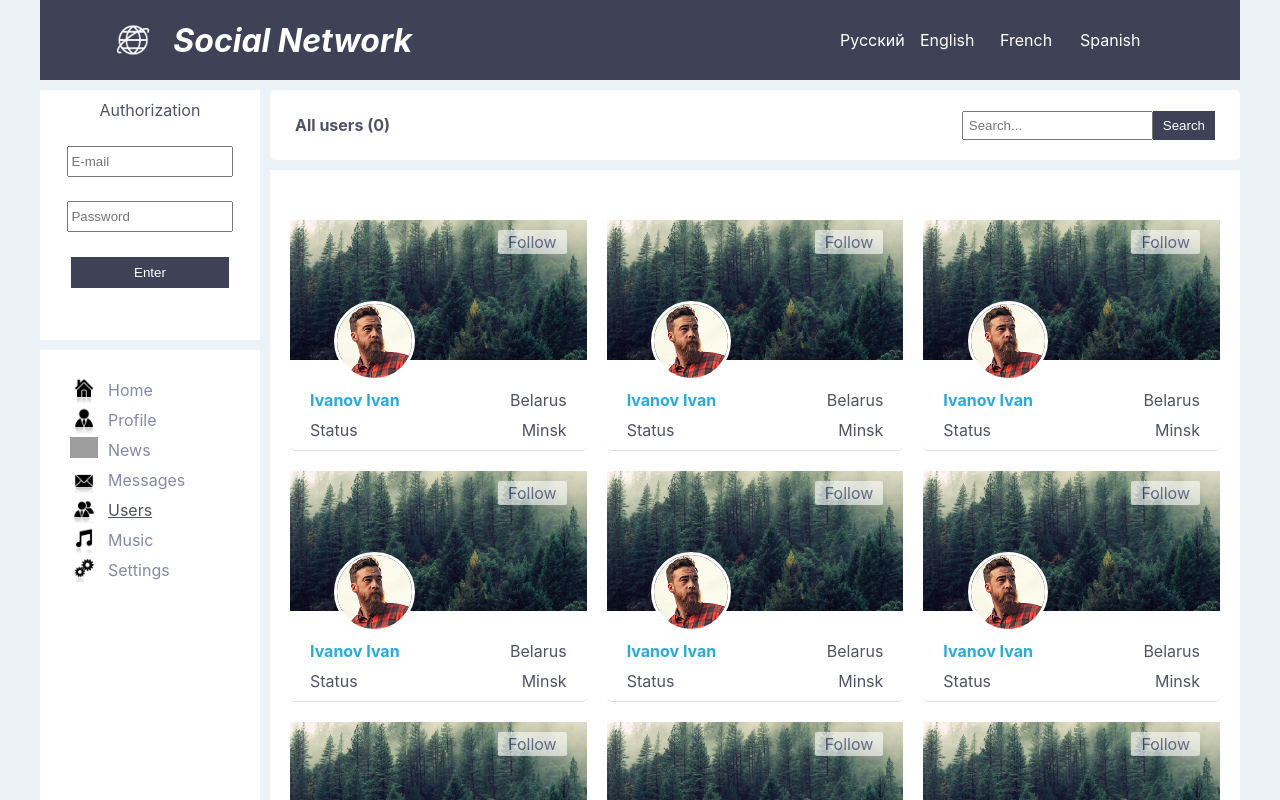
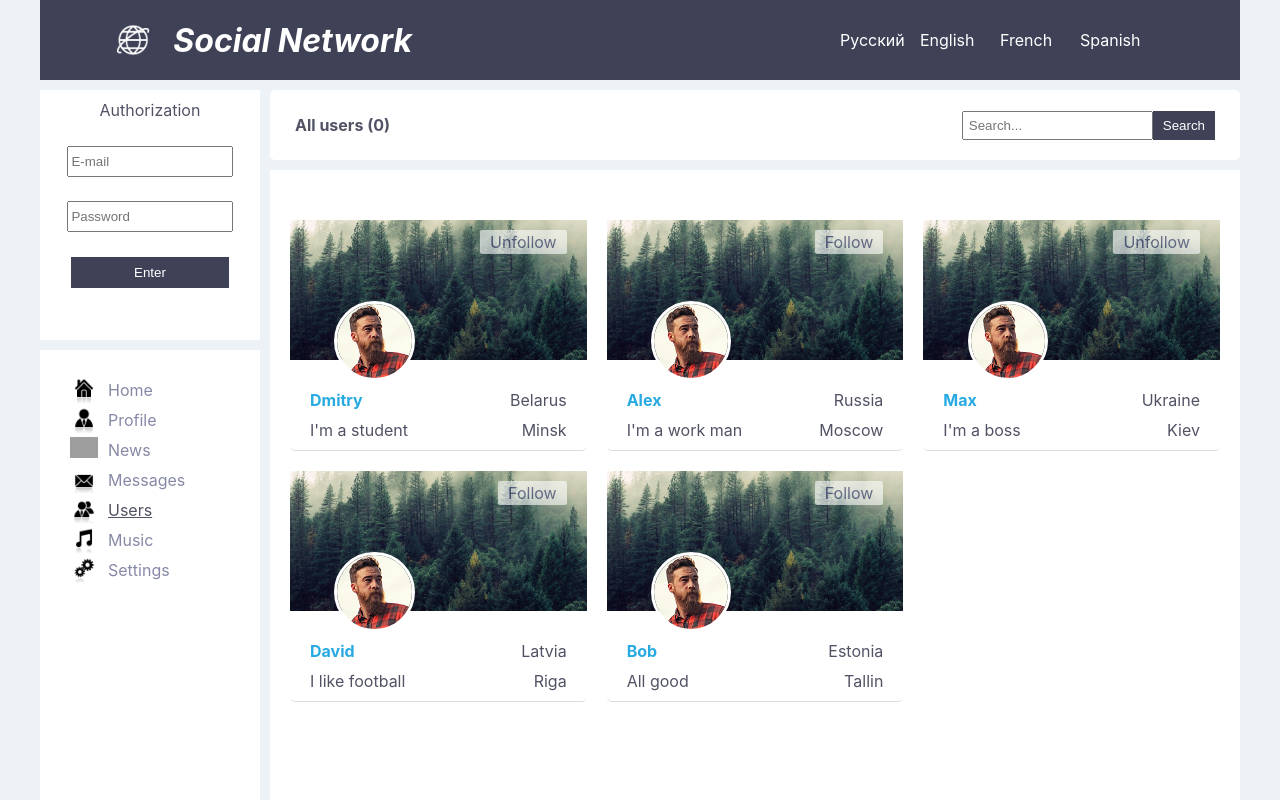
Before and after one commit to Basko-Vladimir/IT-incubator-project, a React (Create React App) app: page /users in a window 1280 px wide. Shown: the top 800 px of the page. Built offline with nearby package versions, Linux system fonts and the light colour scheme; grey boxes are pictures that could not be loaded.

Commit message:
Creating logic users Page (users-reducer, follow, unfollow)

```diff
--- a/src/App.jsx
+++ b/src/App.jsx
@@ -7,10 +7,10 @@ import Login from "./components/Login/Login";
 import Profile from "./components/Profile/Profile";
 import {Route} from "react-router-dom";
 import News from "./components/News/News";
-import Users from "./components/Users/Users";
 import Music from "./components/Music/Music";
 import Settings from "./components/Settings/Settings";
 import Dialogs from "./components/Dialogs/Dialogs";
+import UsersContainer from "./components/Users/UsersContainer";
 
 
 function App() {
@@ -24,7 +24,7 @@ function App() {
                 <Route  path='/profile' component={Profile}/>
                 <Route  path='/news' component={News}/>
                 <Route  path='/messages' component={Dialogs}/>
-                <Route  path='/users' component={Users}/>
+                <Route  path='/users' component={UsersContainer}/>
                 <Route  path='/music' component={Music}/>
                 <Route  path='/settings' component={Settings}/>
             </div>
--- a/src/components/Dialogs/Messages/Messages.jsx
+++ b/src/components/Dialogs/Messages/Messages.jsx
@@ -15,5 +15,6 @@ const Messages = (props) => {
 export default Messages;
 
 Messages.propTypes = {
-    messages: PropTypes.array
+    messages: PropTypes.array,
+    message: PropTypes.string
 };
--- a/src/components/Users/UserItem/UserItem.jsx
+++ b/src/components/Users/UserItem/UserItem.jsx
@@ -1,26 +1,31 @@
 import React from "react";
 import styles from "./UserItem.module.css";
 import avatar from "../../../images/avatar.jpg";
+import PropTypes from "prop-types";
 
-const UserItem = () => {
+const UserItem = (props) => {
     return (
         <div className={styles.userItem}>
             <div className={styles.bgPhoto}>
                 <img src={avatar} className={styles.avatar} alt="avatar"/>
-                <div className={styles.subscription}>Follow</div>
+                { props.isFollow
+                    ?  <div onClick={() => {props.unfollow(props.user.id)} } className={styles.subscription}>Unfollow</div>
+                    :  <div onClick={() => {props.follow(props.user.id)} } className={styles.subscription}>Follow</div> }
+
+
             </div>
             <div className={styles.userInfo}>
                 <div className={styles.name}>
-                    <span>Ivanov Ivan</span>
+                    <span>{props.user.name}</span>
                 </div>
-                <div className={styles.counrty}>
-                    <span>Belarus</span>
+                <div >
+                    <span>{props.user.location.country}</span>
                 </div>
-                <div className={styles.status}>
-                    <span>Status</span>
+                <div>
+                    <span>{props.user.status}</span>
                 </div>
-                <div className={styles.city}>
-                    <span>Minsk</span>
+                <div>
+                    <span>{props.user.location.city}</span>
                 </div>
             </div>
         </div>
@@ -28,3 +33,6 @@ const UserItem = () => {
 };
 
 export default UserItem;
+UserItem.propTypes = {
+    users: PropTypes.object
+};
--- a/src/components/Users/Users.jsx
+++ b/src/components/Users/Users.jsx
@@ -2,25 +2,25 @@ import React from "react";
 import styles from "./Users.module.css";
 import UsersHeader from "./UsersHeader/UsersHeader";
 import UserItem from "./UserItem/UserItem";
+import PropTypes from "prop-types";
 
-const Users = () => {
+
+const Users = (props) => {
     return (
         <div className={styles.userBlock}>
             <UsersHeader/>
             <div className={styles.users}>
-                <UserItem/>
-                <UserItem/>
-                <UserItem/>
-                <UserItem/>
-                <UserItem/>
-                <UserItem/>
-                <UserItem/>
-                <UserItem/>
-                <UserItem/>
-                <UserItem/>
+               {props.users.map( u => <UserItem key = {u.id}
+                                                user = {u}
+                                                isFollow = {u.isFollow}
+                                                follow = {props.follow}
+                                                unfollow = {props.unfollow} />)}
             </div>
         </div>
     )
 };
 
 export default Users;
+Users.propTypes = {
+    users: PropTypes.array
+};
--- /dev/null
+++ b/src/components/Users/UsersContainer.jsx
@@ -0,0 +1,23 @@
+import {connect} from "react-redux";
+import {followAC, unfollowAC} from "../../redux/users-reducer";
+import Users from "./Users";
+
+let mapStateToProps = (state) => {
+    return {
+        users: state.usersPage.users
+    }
+};
+
+let mapDispatchToProps = (dispatch) => {
+    return {
+        follow: (userId) => {
+            dispatch(followAC(userId));
+        },
+        unfollow: (userId) => {
+            dispatch(unfollowAC(userId))
+        }
+    }
+};
+
+const UsersContainer = connect(mapStateToProps, mapDispatchToProps)(Users);
+export default UsersContainer;
--- a/src/redux/redux-store.js
+++ b/src/redux/redux-store.js
@@ -1,10 +1,12 @@
 import {combineReducers, createStore} from "redux";
 import profileReducer from "./profile-reducer";
 import dialogsReducer from "./dialogs-reducer";
+import usersReducer from "./users-reducer";
 
 let reducers = combineReducers({
     profilePage: profileReducer,
-    dialogsPage: dialogsReducer
+    dialogsPage: dialogsReducer,
+    usersPage: usersReducer
 });
 
 let store = createStore(reducers);
--- /dev/null
+++ b/src/redux/users-reducer.js
@@ -0,0 +1,46 @@
+const FOLLOW = 'FOLLOW';
+const UNFOLLOW = 'UNFOLLOW';
+// const SET_USERS = 'SET_USERS';
+
+let initialState = {
+    users: [
+        {id:1, name:'Dmitry', isFollow: true, status: `I'm a student`, location: {country: 'Belarus', city: 'Minsk'}},
+        {id:2, name:'Alex', isFollow: false, status: `I'm a work man`, location: {country: 'Russia', city: 'Moscow'}},
+        {id:3, name:'Max', isFollow: true, status: `I'm a boss`, location: {country: 'Ukraine', city: 'Kiev'}},
+        {id:4, name:'David', isFollow: false, status: `I like football`, location: {country: 'Latvia', city: 'Riga'}},
+        {id:5, name:'Bob', isFollow: false, status: `All good`, location: {country: 'Estonia', city: 'Tallin'}},
+    ]
+};
+
+const usersReducer = (state = initialState, action) => {
+    switch (action.type) {
+        case FOLLOW:
+            return {
+                ...state,
+                users: state.users.map( u => {
+                    if (u.id === action.userId) {
+                        return {...u, isFollow: true}
+                    }
+                    return u;
+                })
+            };
+        case UNFOLLOW:
+            return {
+                ...state,
+                users: state.users.map ( u => {
+                    if (u.id === action.userId) {
+                        return {...u, isFollow: false}
+                    }
+                    return u;
+                })
+            };
+        default: return state;
+
+    }
+};
+
+export const followAC = (userId) => ({type: FOLLOW, userId});
+export const unfollowAC = (userId) => ({type: UNFOLLOW, userId});
+// export const setUsersAC = (users) => ({type: SET_USERS, users});
+
+export default usersReducer;
```
